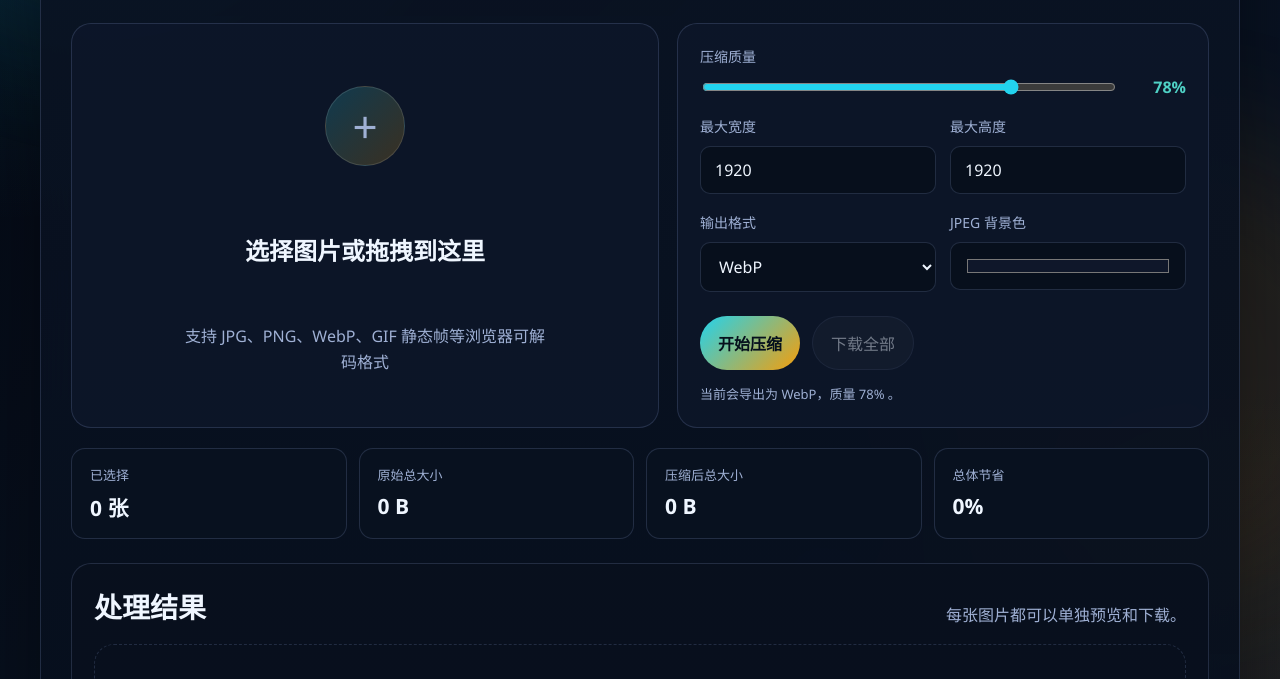
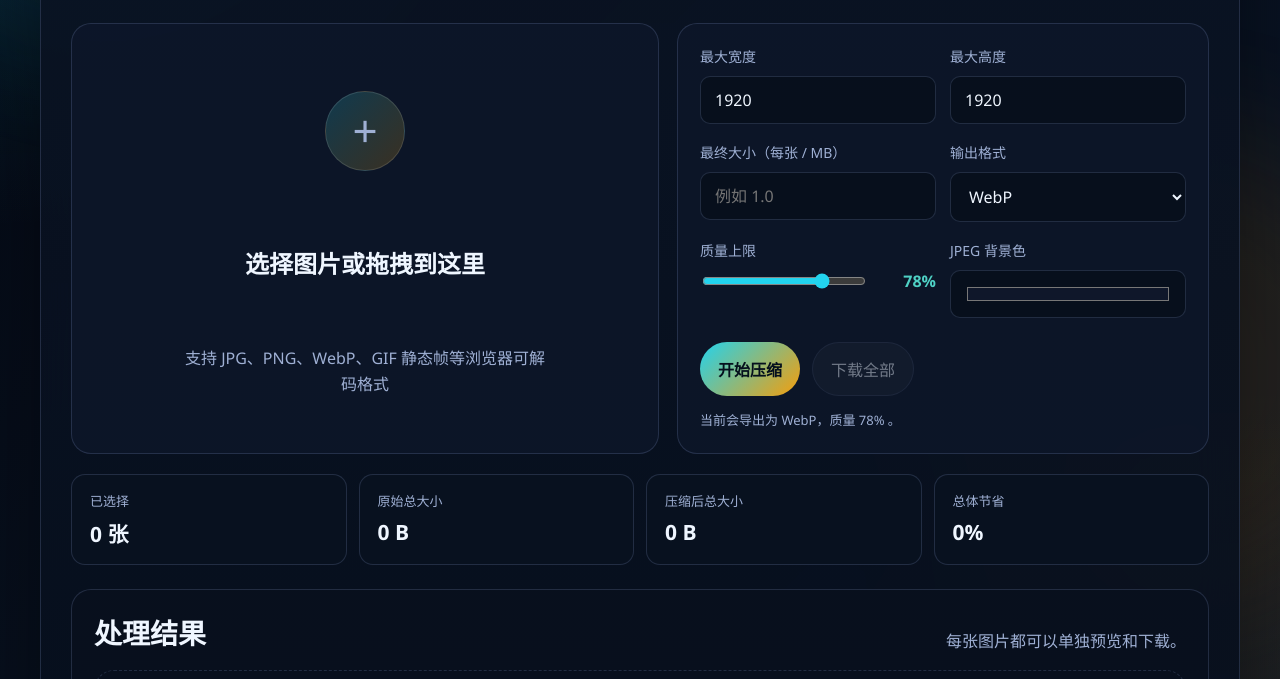
Before and after one commit to yaojimjng-bit/123, a plain HTML site: page docs/index.html in a window 1280 px wide. Shown: the part 336-1015 px from the top of the page. Drawn offline with Linux system fonts and the light colour scheme.

Commit message:
Add exact target size mode to web page

```diff
--- a/docs/index.html
+++ b/docs/index.html
@@ -8,7 +8,7 @@
     />
     <meta
       name="description"
-      content="SqueezeLab 是一个本地运行的图片压缩工具，支持批量上传、质量调节、尺寸限制和格式转换。"
+      content="SqueezeLab 是一个本地运行的图片压缩工具，支持批量上传、质量调节、尺寸限制、目标体积和格式转换。"
     />
     <meta name="theme-color" content="#08111f" />
     <title>SqueezeLab | 图片压缩工具</title>
@@ -40,7 +40,7 @@
           <p class="eyebrow">SqueezeLab Studio</p>
           <h1>图片压缩工具</h1>
           <p class="hero-copy">
-            拖进来就能压。支持批量处理、尺寸限制、质量调节和格式转换，全部在浏览器本地完成，适合直接分享给别人使用。
+            拖进来就能压。支持批量处理、尺寸限制、质量调节、目标体积和格式转换，全部在浏览器本地完成。
           </p>
         </section>
 
@@ -59,20 +59,6 @@
           </label>
 
           <div class="control-card settings-card">
-            <div class="field">
-              <label for="quality">压缩质量</label>
-              <div class="range-row">
-                <input
-                  id="quality"
-                  type="range"
-                  min="10"
-                  max="100"
-                  value="78"
-                />
-                <output id="quality-value">78%</output>
-              </div>
-            </div>
-
             <div class="field two-columns">
               <div>
                 <label for="max-width">最大宽度</label>
@@ -86,6 +72,16 @@
 
             <div class="field two-columns">
               <div>
+                <label for="target-size-mb">最终大小（每张 / MB）</label>
+                <input
+                  id="target-size-mb"
+                  type="number"
+                  min="0"
+                  step="0.1"
+                  placeholder="例如 1.0"
+                />
+              </div>
+              <div>
                 <label for="output-format">输出格式</label>
                 <select id="output-format">
                   <option value="original">保持原格式</option>
@@ -93,6 +89,22 @@
                   <option value="image/webp" selected>WebP</option>
                   <option value="image/png">PNG</option>
                 </select>
+              </div>
+            </div>
+
+            <div class="field two-columns">
+              <div>
+                <label for="quality">质量上限</label>
+                <div class="range-row">
+                  <input
+                    id="quality"
+                    type="range"
+                    min="10"
+                    max="100"
+                    value="78"
+                  />
+                  <output id="quality-value">78%</output>
+                </div>
               </div>
               <div>
                 <label for="background-color">JPEG 背景色</label>
```
